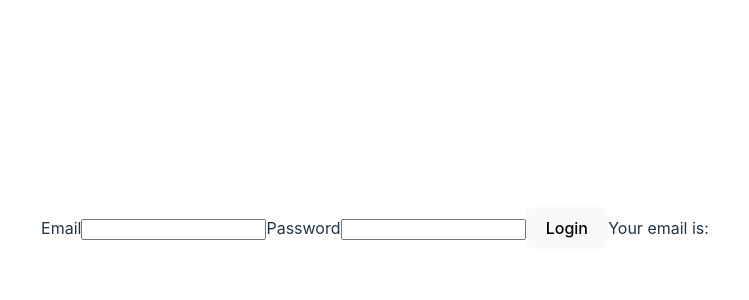
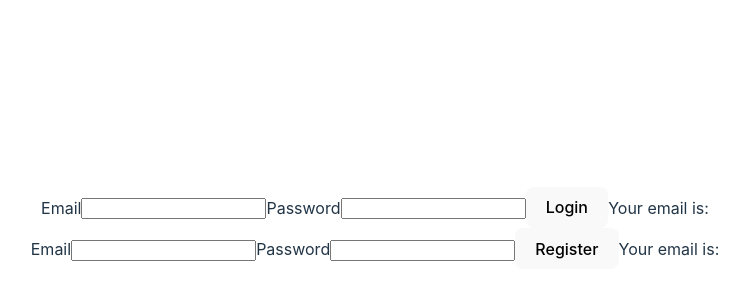
Before and after one commit to elsalvadordali/green-smile, a React (Vite) app: page / in a window 1280 px wide. Shown: the part 172-472 px from the top of the page, without its empty margins (265-1014 px from the left). Built offline with nearby package versions, Linux system fonts and the light colour scheme.

Commit message:
register page works now

```diff
--- a/src/App.jsx
+++ b/src/App.jsx
@@ -2,6 +2,7 @@ import { useState } from 'react'
 import reactLogo from './assets/react.svg'
 import './App.css'
 import Login from './Login'
+import Register from './Register'
 
 function App() {
   const [count, setCount] = useState(0)
@@ -9,8 +10,10 @@ function App() {
   return (
     <div className="App">
       <Login />
+      <Register />
     </div>
   )
+
 }
 
 export default App
--- a/src/Login.jsx
+++ b/src/Login.jsx
@@ -1,7 +1,7 @@
 import { useState } from 'react'
 import { loginUser } from './initFirebase'
 
-const Register = () => {
+const Login = () => {
     const [email, setEmail] = useState('')
     const [pword, setPword] = useState('')
 
@@ -24,4 +24,4 @@ const Register = () => {
     )
 }
 
-export default Register
+export default Login
--- a/src/Register.jsx
+++ b/src/Register.jsx
@@ -0,0 +1,27 @@
+import { useState } from 'react'
+import { register } from './initFirebase'
+
+const Register = () => {
+    const [email, setEmail] = useState('')
+    const [pword, setPword] = useState('')
+
+    async function signUp(e) {
+        e.preventDefault()
+        const res = await register(email, pword)
+        console.log(res)
+    }
+
+    return (
+        <form onSubmit={(e) => signUp(e)}>
+            <label htmlFor='email'>Email</label>
+            <input type='text' id='email' onChange={(e) => setEmail(e.target.value)}/>
+            <label htmlFor='password'>Password</label>
+            <input type='text' id='password' onChange={(e) => setPword(e.target.value)}/>
+
+            <button type='submit'>Register</button>
+            Your email is: {email} {pword}
+        </form>
+    )
+}
+
+export default Register
--- a/src/initFirebase.js
+++ b/src/initFirebase.js
@@ -1,6 +1,6 @@
 
 import { initializeApp } from "firebase/app";
-import { getAuth, signInWithEmailAndPassword } from "firebase/auth";
+import { getAuth, signInWithEmailAndPassword, createUserWithEmailAndPassword } from "firebase/auth";
 
 
 //ERASE BEFORE DEPLOY
@@ -22,6 +22,7 @@ export async function loginUser(email, password) {
       return user
 }
 
-function register(email, password) {
-
+export async function register(email, password) {
+      let user = await createUserWithEmailAndPassword(auth, email, password)
+      return user
 }
```
